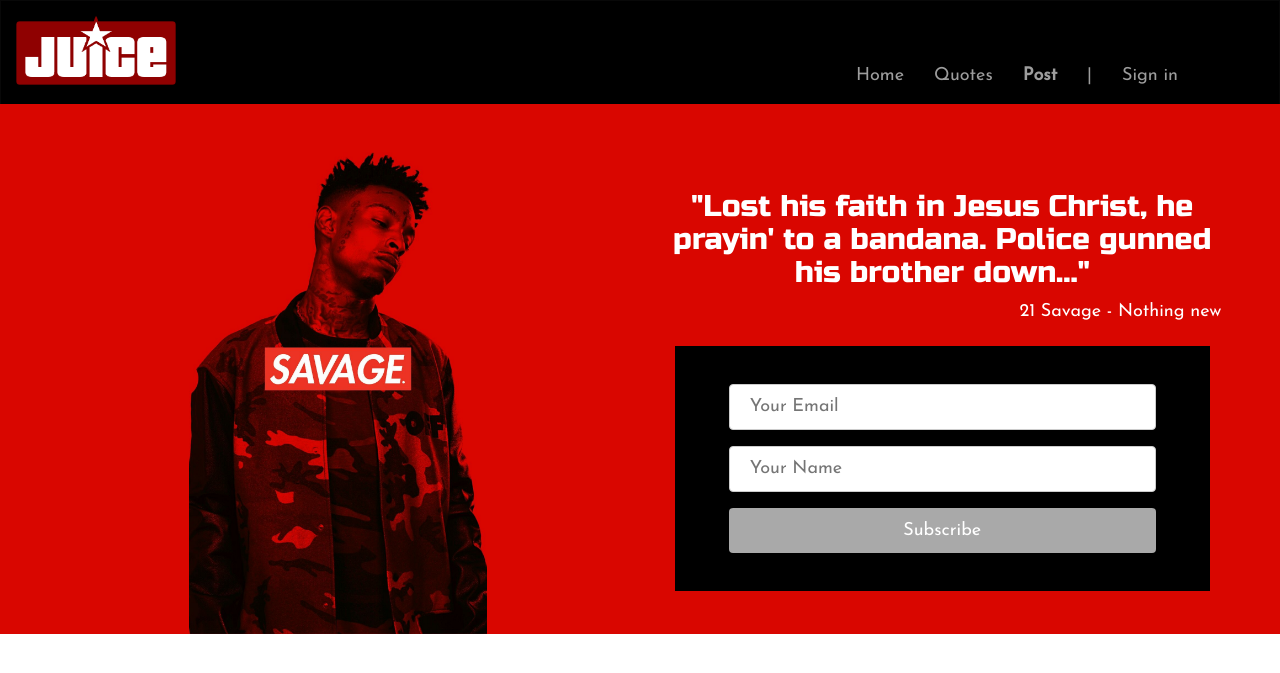
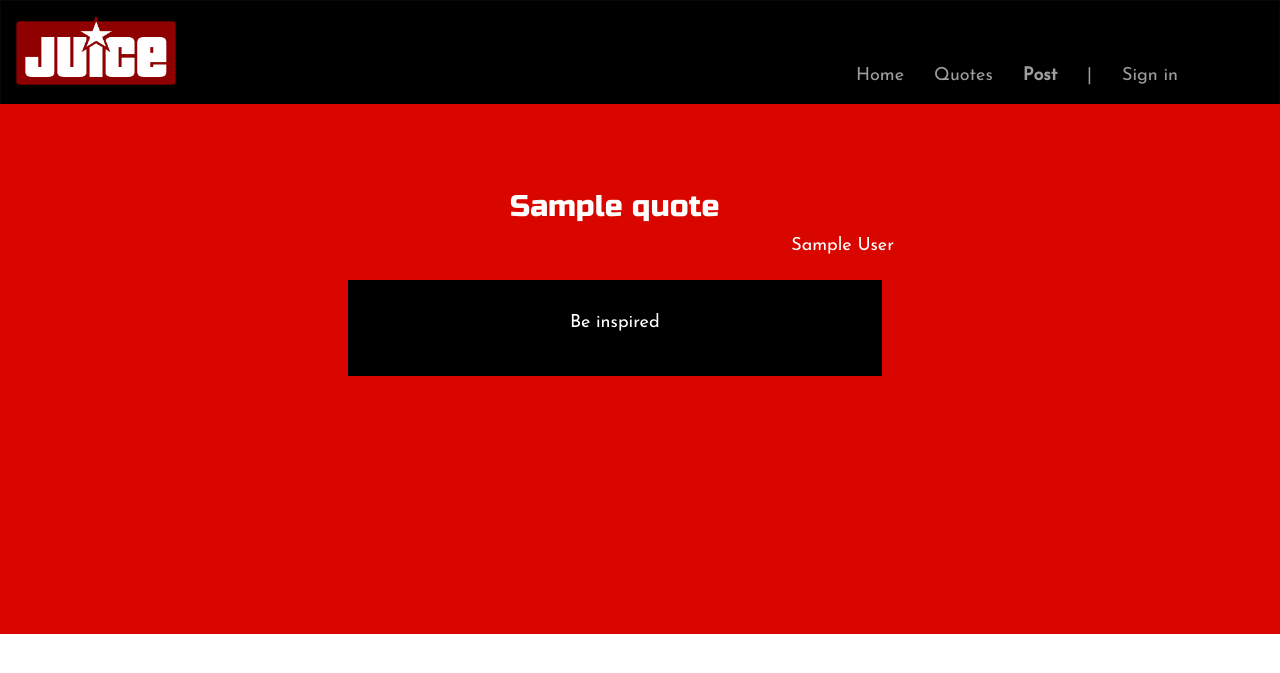
Before and after one commit to alexogola/blog, a Flask app: template app/templates/quotes.html in a window 1280 px wide. Shown: the top 673 px of the page. Run offline with Flask 2, Linux system fonts and the light colour scheme; the template is opened without the code that fills it: most values are stand-ins (such as "Sample title", 1, 10 or a date in 2020); some libraries are stand-ins or nearby versions.

Commit message:
create random quotes

```diff
--- a/app/main/views.py
+++ b/app/main/views.py
@@ -6,6 +6,7 @@ from .. import db,photos
 from flask_login import login_required,current_user
 from ..models import User,Blog,Comment,Subscriber
 from datetime import datetime
+from ..requests import get_quotes
 from ..email import mail_message
 
 
@@ -16,8 +17,10 @@ def home():
 
 @main.route('/quotes', methods=['GET','POST'])
 def quotes():
+    quotes = get_quotes()
+    print (quotes)
 
-    return render_template('quotes.html',)
+    return render_template('quotes.html',quotes = quotes)
 
 @main.route('/user/<uname>')
 def profile(uname):
--- a/app/templates/quotes.html
+++ b/app/templates/quotes.html
@@ -35,20 +35,13 @@ input[type=submit]:hover {
 </style>
 <div style="background-color: #d90600; height:530px;position: relative;bottom: 36px">
   <div class="row">
-    <div class="col-md-6" style="text-align: center; padding-left: 5%;"><img src="../static/21.jpg" alt="21 Savage" height="530px">
-    </div>
-
+    <div class="col-md-3"></div>
     <div class="col-md-6" style="text-align: center; padding-right: 5%; padding-top: 5%;">
-      <h2 style="text-align: center; color: #ffffff; font-family: 'Russo One', sans-serif;">"Lost his faith in Jesus Christ, he prayin' to a bandana. Police gunned his brother down..."</h2>
-      <p style="text-align: right; color: #ffffff; padding-bottom: 12px; padding-right: 8px;">21 Savage - Nothing new</p>
+      <h2 style="text-align: center; color: #ffffff; font-family: 'Russo One', sans-serif;">{{quotes.quote}}</h2>
+      <p style="text-align: right; color: #ffffff; padding-bottom: 12px; padding-right: 8px;">{{quotes.author}}</p>
+      <div class="col-md-3"></div>
       <div style="background-color: #000000; padding: 30px; margin-left:20px; margin-right:20px;">
-        <form action="#">
-    <input type="text" id="fname" name="firstname" placeholder="Your Email">
-    <input type="text" id="lname" name="lastname" placeholder="Your Name">
-
-    <input type="submit" value="Subscribe">
-  </form>
-
+<p style="color: #ffffff;">Be inspired</p>
       </div>
     </div>
     </div>
```
Also changed, not shown: app/models.py (+12 -0 lines), app/requests.py (added, +24 -0 lines).
